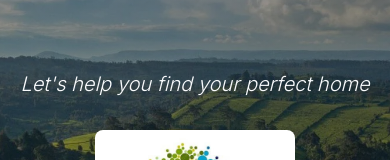
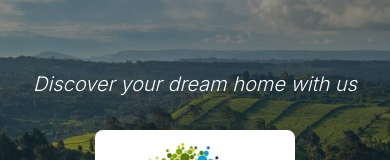
Before and after one commit to gitkenya/mwanzo, a Next.js app: page / in a window 390 px wide. Shown: the part 152-312 px from the top of the page. Built offline with nearby package versions, Linux system fonts and the light colour scheme; no server answers.

Commit message:
Updated Phone Number

```diff
--- a/src/app/page.tsx
+++ b/src/app/page.tsx
@@ -18,7 +18,7 @@ export default function Home() {
       <div className="absolute w-full h-full bg-gradient-to-b from-slate-950/[.5] to-slate-900/[.1] flex flex-col items-center justify-center gap-8">
         <div className="text-center text-slate-50 flex flex-col items-center">
           <p className="text-slate-50 text-xl md:text-4xl font-light italic">
-            Let's help you find your perfect home
+            Discover your dream home with us
           </p>
         </div>
         <Image
```
